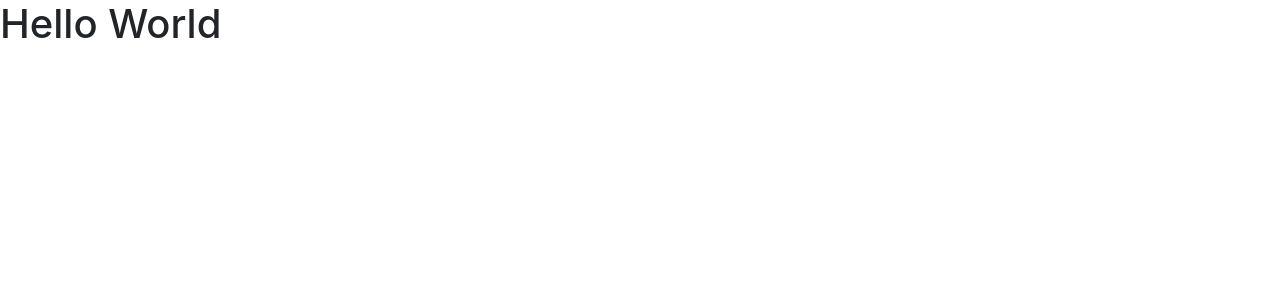
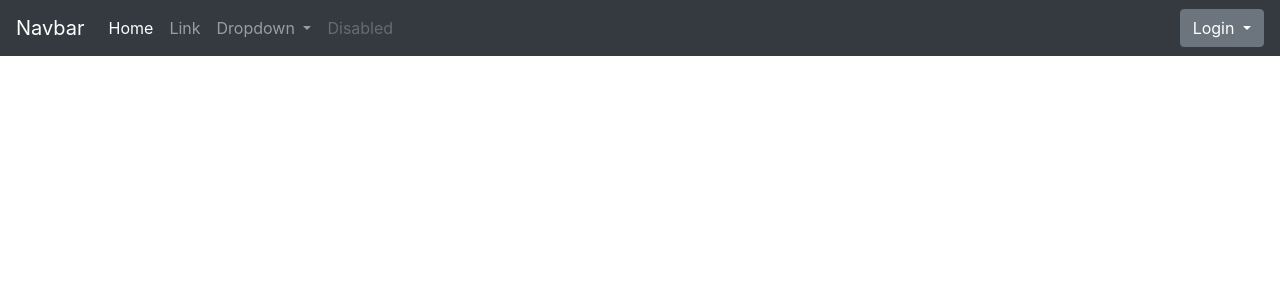
Before and after one commit to Dawid55a/personal_website, a Flask app: page / in a window 1280 px wide. Shown: the top 300 px of the page. Run offline with Flask 2, Linux system fonts and the light colour scheme; some libraries are stand-ins or nearby versions.

Commit message:
Navbar prototype

```diff
--- a/templates/index.html
+++ b/templates/index.html
@@ -3,17 +3,75 @@
 <head>
     <meta charset="UTF-8">
     <title>My Website</title>
-    <link rel="stylesheet" href="https://stackpath.bootstrapcdn.com/bootstrap/4.5.2/css/bootstrap.min.css" integrity="sha384-JcKb8q3iqJ61gNV9KGb8thSsNjpSL0n8PARn9HuZOnIxN0hoP+VmmDGMN5t9UJ0Z" crossorigin="anonymous">
+    <link crossorigin="anonymous" href="https://stackpath.bootstrapcdn.com/bootstrap/4.5.2/css/bootstrap.min.css"
+          integrity="sha384-JcKb8q3iqJ61gNV9KGb8thSsNjpSL0n8PARn9HuZOnIxN0hoP+VmmDGMN5t9UJ0Z" rel="stylesheet">
 </head>
 <body>
-    <h1>Hello World</h1>
-    <div class="menu"></div>
-    <div class="content"></div>
+<nav class="navbar navbar-expand-lg navbar-dark bg-dark">
+    <a class="navbar-brand" href="#">Navbar</a>
+    <button aria-controls="navbarSupportedContent" aria-expanded="false" aria-label="Toggle navigation"
+            class="navbar-toggler"
+            data-target="#navbarSupportedContent" data-toggle="collapse" type="button">
+        <span class="navbar-toggler-icon"></span>
+    </button>
+
+    <div class="collapse navbar-collapse" id="navbarSupportedContent">
+        <ul class="navbar-nav mr-auto">
+            <li class="nav-item active">
+                <a class="nav-link" href="#">Home <span class="sr-only">(current)</span></a>
+            </li>
+            <li class="nav-item">
+                <a class="nav-link" href="#">Link</a>
+            </li>
+            <li class="nav-item dropdown">
+                <a aria-expanded="false" aria-haspopup="true" class="nav-link dropdown-toggle" data-toggle="dropdown"
+                   href="#"
+                   id="navbarDropdown" role="button">
+                    Dropdown
+                </a>
+                <div aria-labelledby="navbarDropdown" class="dropdown-menu">
+                    <a class="dropdown-item" href="#">Action</a>
+                    <a class="dropdown-item" href="#">Another action</a>
+                    <div class="dropdown-divider"></div>
+                    <a class="dropdown-item" href="#">Something else here</a>
+                </div>
+            </li>
+            <li class="nav-item">
+                <a aria-disabled="true" class="nav-link disabled" href="#" tabindex="-1">Disabled</a>
+            </li>
+        </ul>
+        <ul class="nav my-2 my-lg-0">
+            <li class="nav-item">
+                <div class="dropdown">
+                    <button aria-expanded="false" aria-haspopup="true" class="btn btn-secondary dropdown-toggle"
+                            data-toggle="dropdown" id="dropdownMenuButton" type="button">
+                        Login
+                    </button>
+                    <div aria-labelledby="dropdownMenuButton" class="dropdown-menu dropdown-menu-right">
+                        <a class="dropdown-item" href="#">Action</a>
+                        <div class="dropdown-divider"></div>
+                        <a class="dropdown-item" href="#">Another action</a>
+                        <a class="dropdown-item" href="#">Something else here</a>
+                    </div>
+                </div>
+            </li>
+        </ul>
+    </div>
+</nav>
+<div class="personal_info"></div>
+<div class="projects"></div>
+<div class="contact"></div>
+<div class="footer"></div>
 
 
-
-    <script src="https://code.jquery.com/jquery-3.5.1.slim.min.js" integrity="sha384-DfXdz2htPH0lsSSs5nCTpuj/zy4C+OGpamoFVy38MVBnE+IbbVYUew+OrCXaRkfj" crossorigin="anonymous"></script>
-<script src="https://cdn.jsdelivr.net/npm/popper.js@1.16.1/dist/umd/popper.min.js" integrity="sha384-9/reFTGAW83EW2RDu2S0VKaIzap3H66lZH81PoYlFhbGU+6BZp6G7niu735Sk7lN" crossorigin="anonymous"></script>
-<script src="https://stackpath.bootstrapcdn.com/bootstrap/4.5.2/js/bootstrap.min.js" integrity="sha384-B4gt1jrGC7Jh4AgTPSdUtOBvfO8shuf57BaghqFfPlYxofvL8/KUEfYiJOMMV+rV" crossorigin="anonymous"></script>
+<script crossorigin="anonymous"
+        integrity="sha384-DfXdz2htPH0lsSSs5nCTpuj/zy4C+OGpamoFVy38MVBnE+IbbVYUew+OrCXaRkfj"
+        src="https://code.jquery.com/jquery-3.5.1.slim.min.js"></script>
+<script crossorigin="anonymous"
+        integrity="sha384-9/reFTGAW83EW2RDu2S0VKaIzap3H66lZH81PoYlFhbGU+6BZp6G7niu735Sk7lN"
+        src="https://cdn.jsdelivr.net/npm/popper.js@1.16.1/dist/umd/popper.min.js"></script>
+<script crossorigin="anonymous"
+        integrity="sha384-B4gt1jrGC7Jh4AgTPSdUtOBvfO8shuf57BaghqFfPlYxofvL8/KUEfYiJOMMV+rV"
+        src="https://stackpath.bootstrapcdn.com/bootstrap/4.5.2/js/bootstrap.min.js"></script>
 </body>
 </html>
```
Also changed, not shown: 1 other file.
